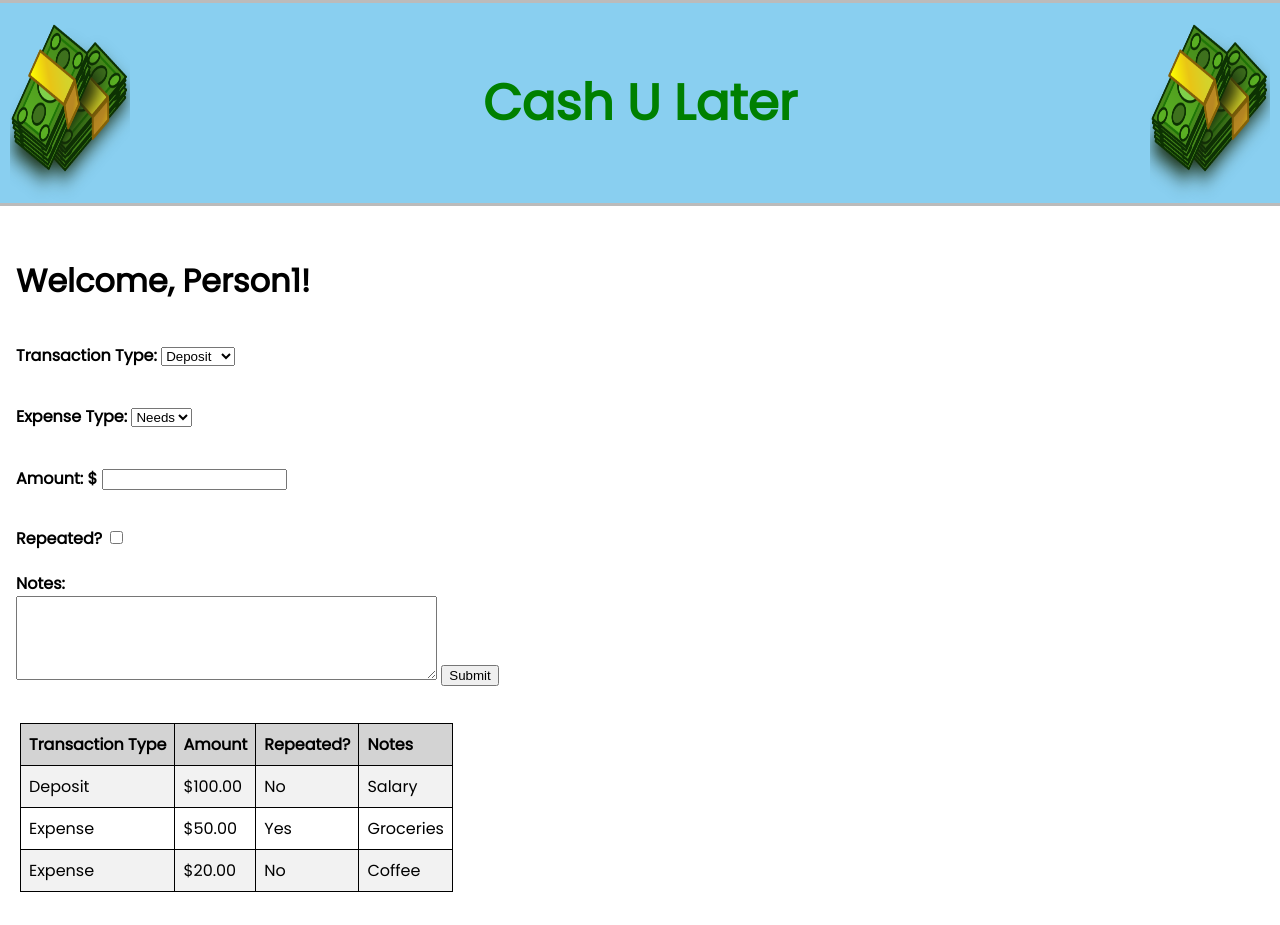
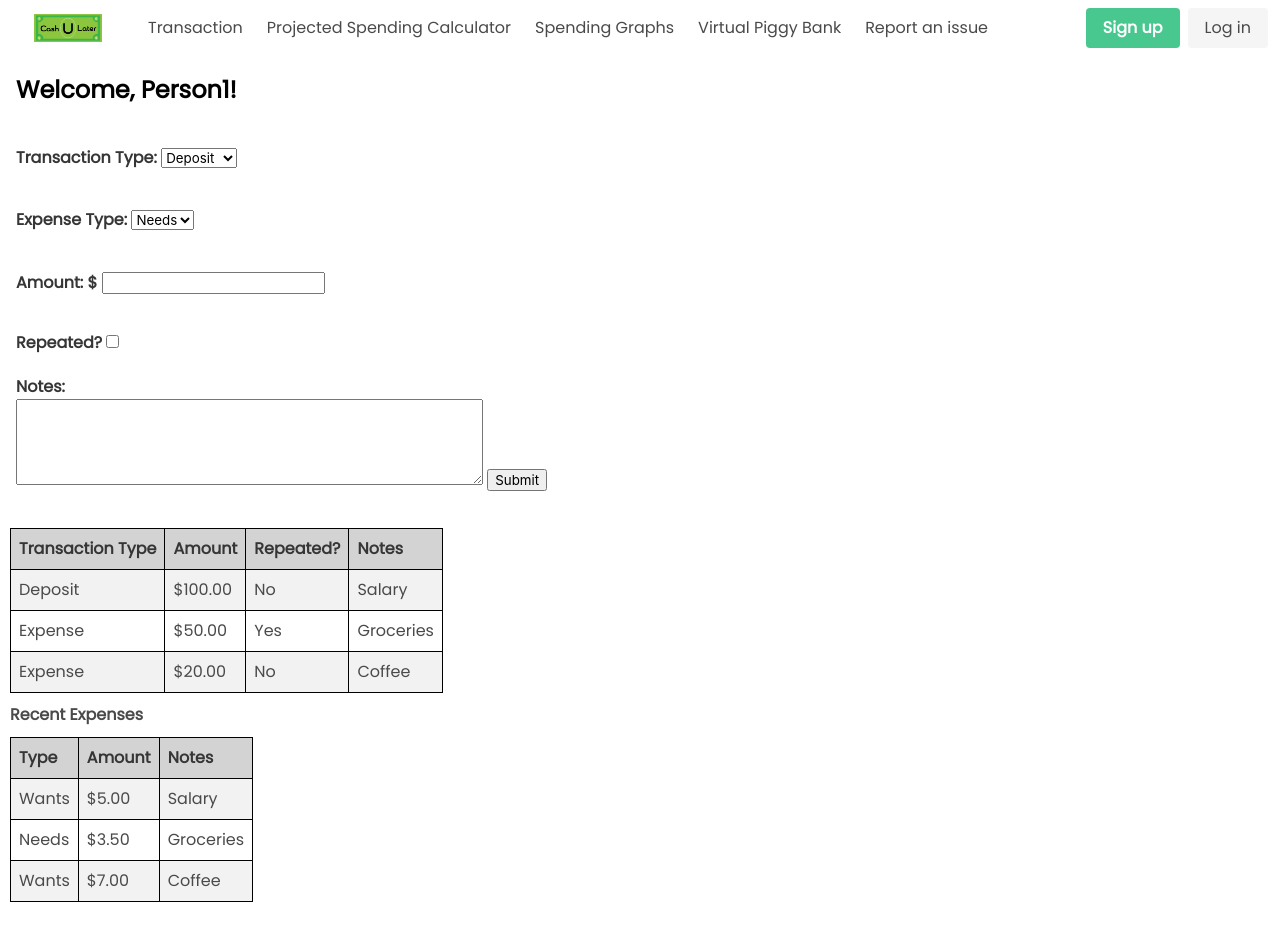
Before and after one commit to jonahhb/EECS-493-Cash-U-Later, a plain HTML site: page index.html in a window 1280 px wide. Shown: the top 925 px of the page. Drawn offline with nearby package versions, Linux system fonts and the light colour scheme.

Commit message:
added nav bar bulma stuff and spacing stuff

```diff
--- a/index.html
+++ b/index.html
@@ -1,4 +1,6 @@
 <!DOCTYPE html>
+<link rel="stylesheet" href="https://cdn.jsdelivr.net/npm/bulma@0.9.4/css/bulma.min.css">
+
 <html>
 	<head>
 		<meta charset="UTF-8">
@@ -8,11 +10,84 @@
 	</head>
 
 	<body>
-		<div class="flex-container">
+		<!-- <div class="flex-container">
+    <div id= "first"><img src="./images/2020/award/money-icon.png" class="flex-container.first" alt="Money Icon"/></div>
+    <div id= "header"><strong>Cash U Later</strong></div>
+    <div id= "third"><img src="./images/2020/award/money-icon.png" class="flex-container.third" alt="Money Icon"/></div>
+  </div> -->
+  <nav class="navbar" role="navigation" aria-label="main navigation">
+    <div class="navbar-brand">
+      <a class="navbar-item">
+        <!-- make bigger next time -->
+        <img id="logo" src="images/Logos/Cash-U-Later-Rectangle-Logo.png" width="112" height="28">
+      </a>
+
+      <a role="button" class="navbar-burger" aria-label="menu" aria-expanded="false" data-target="navbarBasicExample">
+        <span aria-hidden="true"></span>
+        <span aria-hidden="true"></span>
+        <span aria-hidden="true"></span>
+      </a>
+    </div>
+
+    <div id="navbarBasicExample" class="navbar-menu">
+      <div class="navbar-start">
+        <a class="navbar-item">
+            Transaction
+        </a>
+        <a class="navbar-item">
+            Projected Spending Calculator
+        </a>
+        <a class="navbar-item">
+            Spending Graphs
+        </a>
+        <a class="navbar-item">
+            Virtual Piggy Bank
+        </a>
+        <!-- <div class="navbar-item has-dropdown is-hoverable">
+          <a class="navbar-link">
+            Menu
+          </a> -->
+
+          <!-- <div class="navbar-dropdown"> -->
+            <!-- <a class="navbar-item">
+                Transaction
+            </a>
+            <a class="navbar-item">
+                Projected Spending Calculator
+            </a>
+            <a class="navbar-item">
+                Spending Graphs
+            </a>
+            <a class="navbar-item">
+                Virtual Piggy Bank
+            </a> -->
+            <hr class="navbar-divider">
+            <a class="navbar-item">
+              Report an issue
+            </a>
+          </div>
+        </div>
+      </div>
+
+      <div class="navbar-end">
+        <div class="navbar-item">
+          <div class="buttons">
+            <a class="button is-success">
+              <strong>Sign up</strong>
+            </a>
+            <a class="button is-light">
+              Log in
+            </a>
+          </div>
+        </div>
+      </div>
+    </div>
+  </nav>
+		<!-- <div class="flex-container">
 			<div id= "first"><img src="./images/2020/award/money-icon.png" class="flex-container.first" alt="Money Icon"/></div>
 			<div id= "header"><strong>Cash U Later</strong></div>
 			<div id= "third"><img src="./images/2020/award/money-icon.png" class="flex-container.third" alt="Money Icon"/></div>
-		  </div>
+		  </div> -->
 		<div class="transaction">
 		<h1>Welcome, Person1!</h1>
 		<form>
@@ -65,6 +140,30 @@
 		  </tr>
 		</table>
 
+		<table id="recent-expenses">
+			<h3>Recent Expenses</h3>
+			<tr>
+			  <th>Type</th>
+			  <th>Amount</th>
+			  <th>Notes</th>
+			</tr>
+			<tr>
+			  <td>Wants</td>
+			  <td>$5.00</td>
+			  <td>Salary</td>
+			</tr>
+			<tr>
+			  <td>Needs</td>
+			  <td>$3.50</td>
+			  <td>Groceries</td>
+			</tr>
+			<tr>
+			  <td>Wants</td>
+			  <td>$7.00</td>
+			  <td>Coffee</td>
+			</tr>
+		  </table>
+
 		<div class="graphs">
 			<h1>Graphs for Mar 2023</h1>
 			<p>
--- a/style.css
+++ b/style.css
@@ -2,6 +2,15 @@ body {
     font-family: 'Poppins', sans-serif;
     margin: 0px;
     padding: 0px;
+}
+
+#logo {
+  object-fit: scale-down;
+}
+
+h1 {
+  font-size: x-large;
+  font-weight: bold;
 }
 
 .flex-container {
@@ -15,7 +24,6 @@ body {
     top: 0;
     width: 100%;
     align-items: center;
-
   }
 
   .flex-container > #header {
@@ -47,9 +55,7 @@ body {
     height: 200px;
 }
 
-
 .transaction {
-    margin-top: 220px;
     padding: 16px;
     color:black;
     margin-bottom: 20px;
@@ -74,7 +80,7 @@ body {
 table {
   border-collapse: collapse;
   border: 1px solid black;
-  margin: 20px;
+  margin: 10px;
 }
 
 th, td {
@@ -91,8 +97,12 @@ tr:nth-child(even) {
   background-color: #f2f2f2;
 }
 
+h3 {
+  margin-left: 10px;
+  font-weight: bold;
+}
 .graphs {
-  margin-top: 220px;
+  /* margin-top: 220px; */
   padding: 16px;
   color:black;
   margin-bottom: 20px;
```
